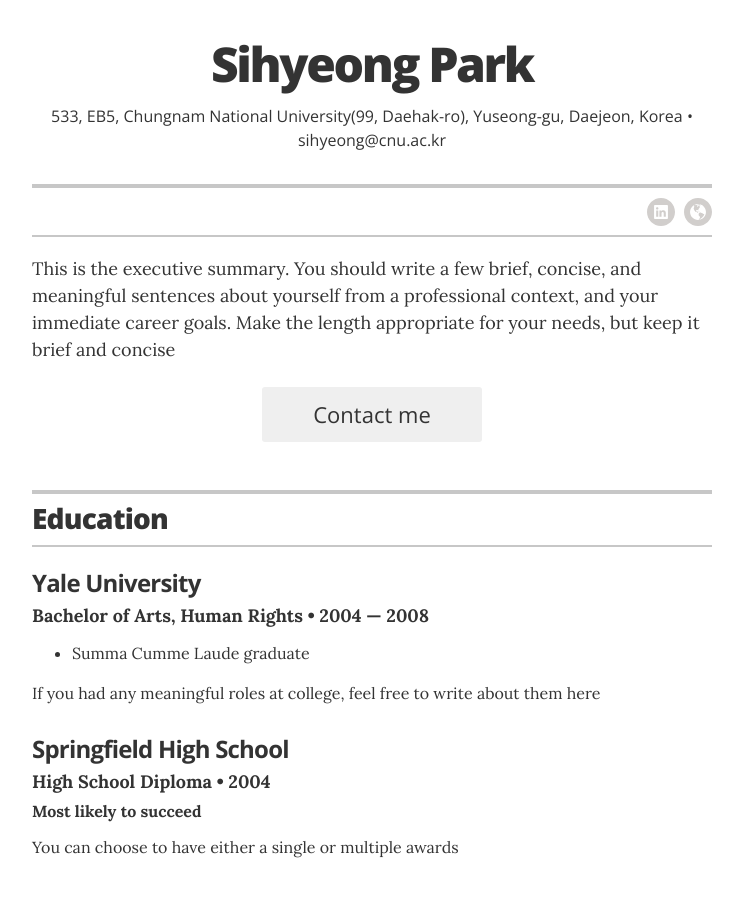
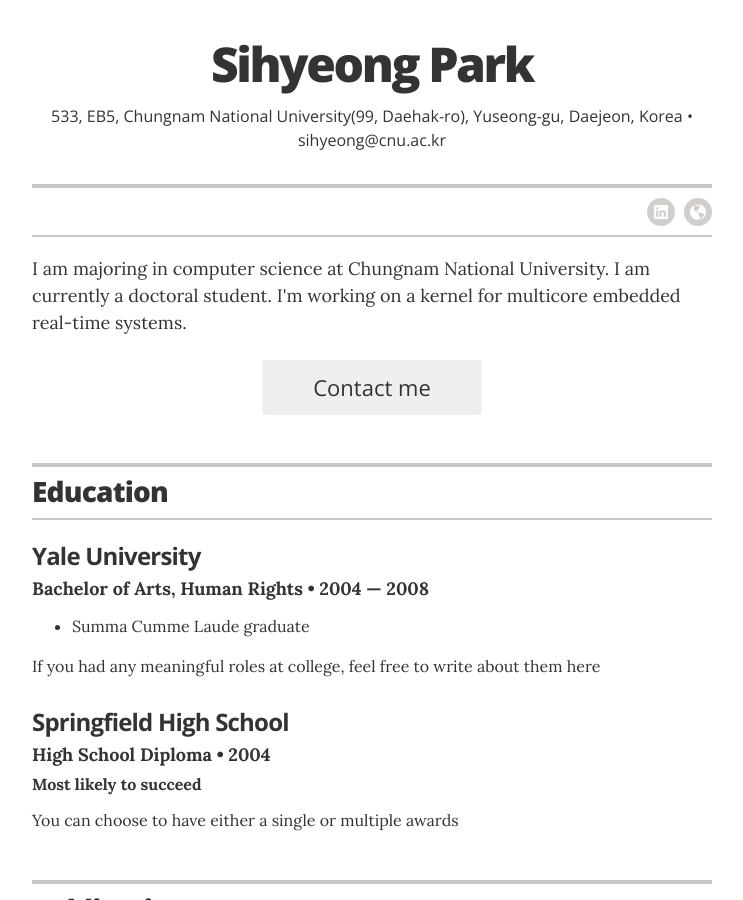
Before and after one commit to sihyeong/sihyeong.github.io, a Jekyll site: the page built from index.html, in a window 1280 px wide and 900 px high. Shown: the whole window, without its empty margins (268-1011 px from the left). Built offline with Jekyll 4.4.1, drawn with Linux system fonts in a browser that asks for light colours.

Commit message:
modify config.yml

```diff
--- a/_config.yml
+++ b/_config.yml
@@ -23,7 +23,7 @@
 resume_header_contact_info:     "533, EB5, Chungnam National University(99, Daehak-ro), Yuseong-gu, Daejeon, Korea • sihyeong@cnu.ac.kr"
 display_header_contact_info:    "true"
 
-resume_header_intro: "<p>This is the executive summary. You should write a few brief, concise, and meaningful sentences about yourself from a professional context, and your immediate career goals. Make the length appropriate for your needs, but keep it brief and concise</p>"
+resume_header_intro: "<p>I am majoring in computer science at Chungnam National University. I am currently a doctoral student. I'm working on a kernel for multicore embedded real-time systems.</p>"
 
 # use "yes" to display the email contact button,
 # "no" to display an "I'm not looking for work" message,
--- a/_layouts/resume.html
+++ b/_layouts/resume.html
@@ -77,7 +77,7 @@
 
 
       {% if site.resume_section_publication %}
-      <!-- begin Experience -->
+      <!-- begin publication -->
       <section class="content-section">
 
         <header class="section-header">
@@ -93,7 +93,7 @@
         {% endfor %}
 
       </section>
-      <!-- end Experience -->
+      <!-- end publication -->
       {% endif %}
 
 
```
